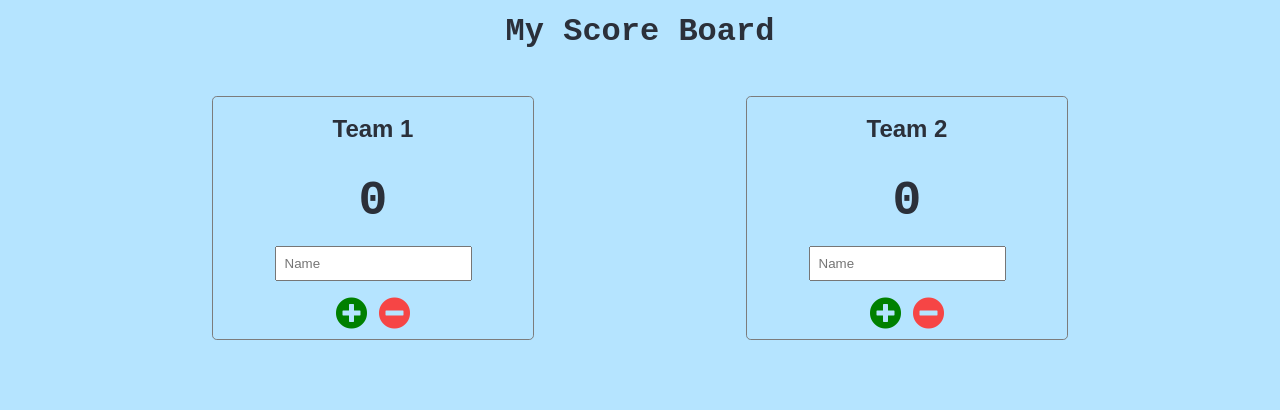
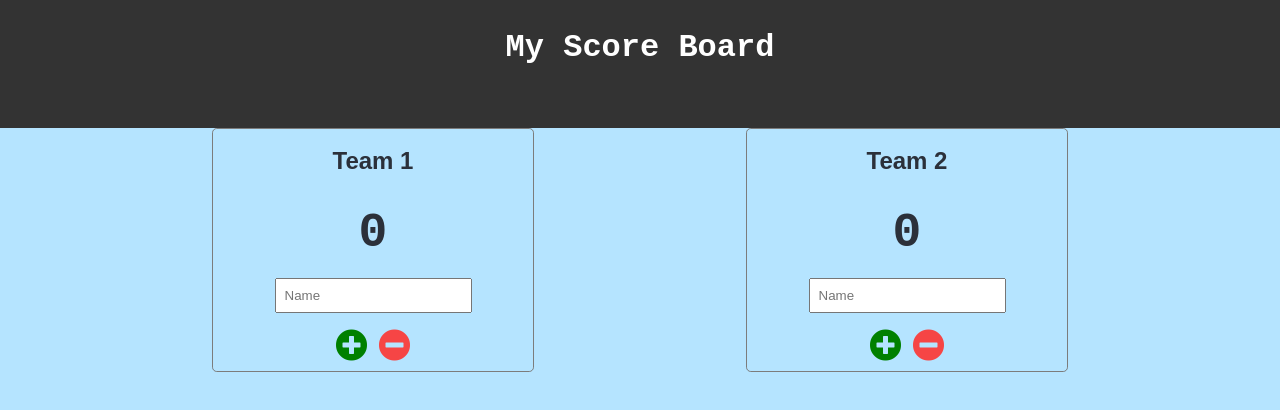
Before and after one commit to Musshafen/Scoreboard, a website built with Vite: page index.html in a window 1280 px wide. Built offline with nearby package versions, Linux system fonts and the light colour scheme.

Commit message:
Added CSS header

```diff
--- a/src/style.css
+++ b/src/style.css
@@ -17,6 +17,12 @@ h1 {
   text-align: center;
   font-family: Monospace;
   margin: 1rem 0 3rem 0;
+}
+header {
+  background-color: #333;
+  color: white;
+  text-align: center;
+  padding: 1rem 0;
 }
 
 main {
```
